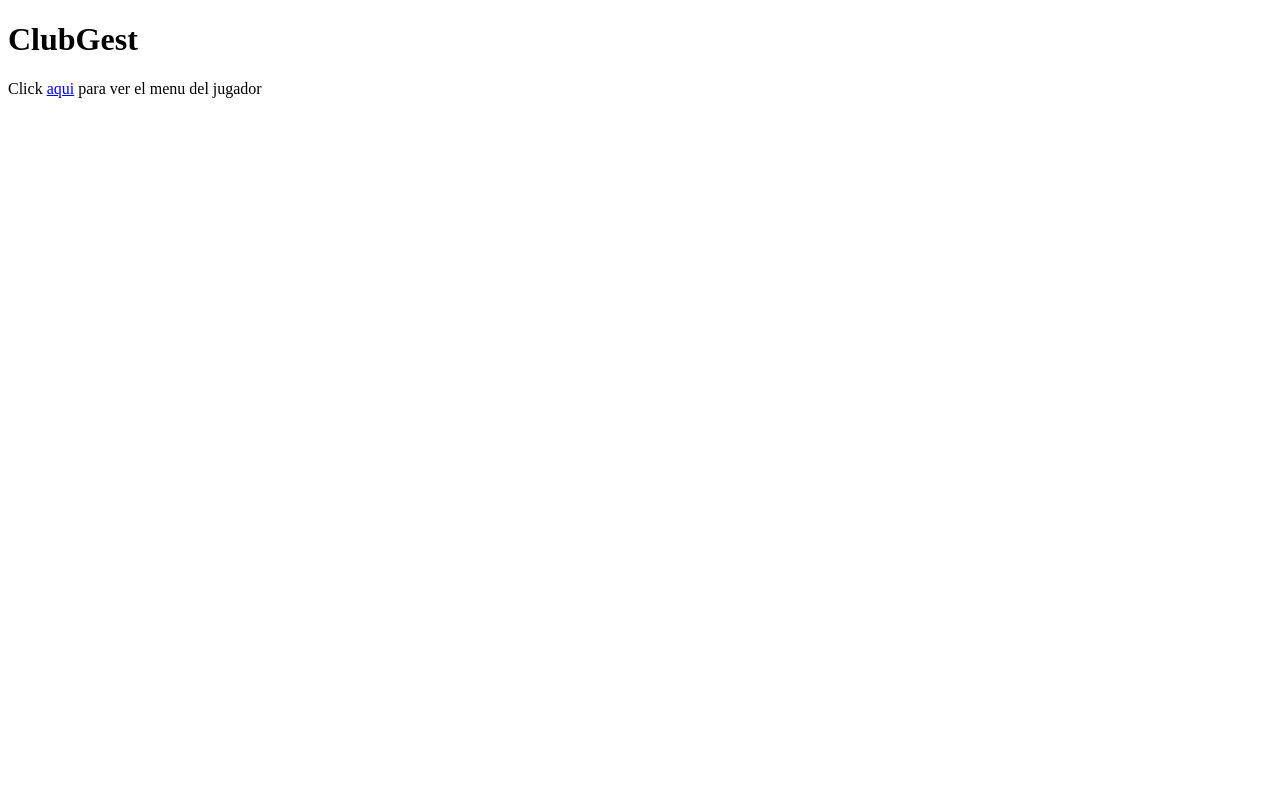
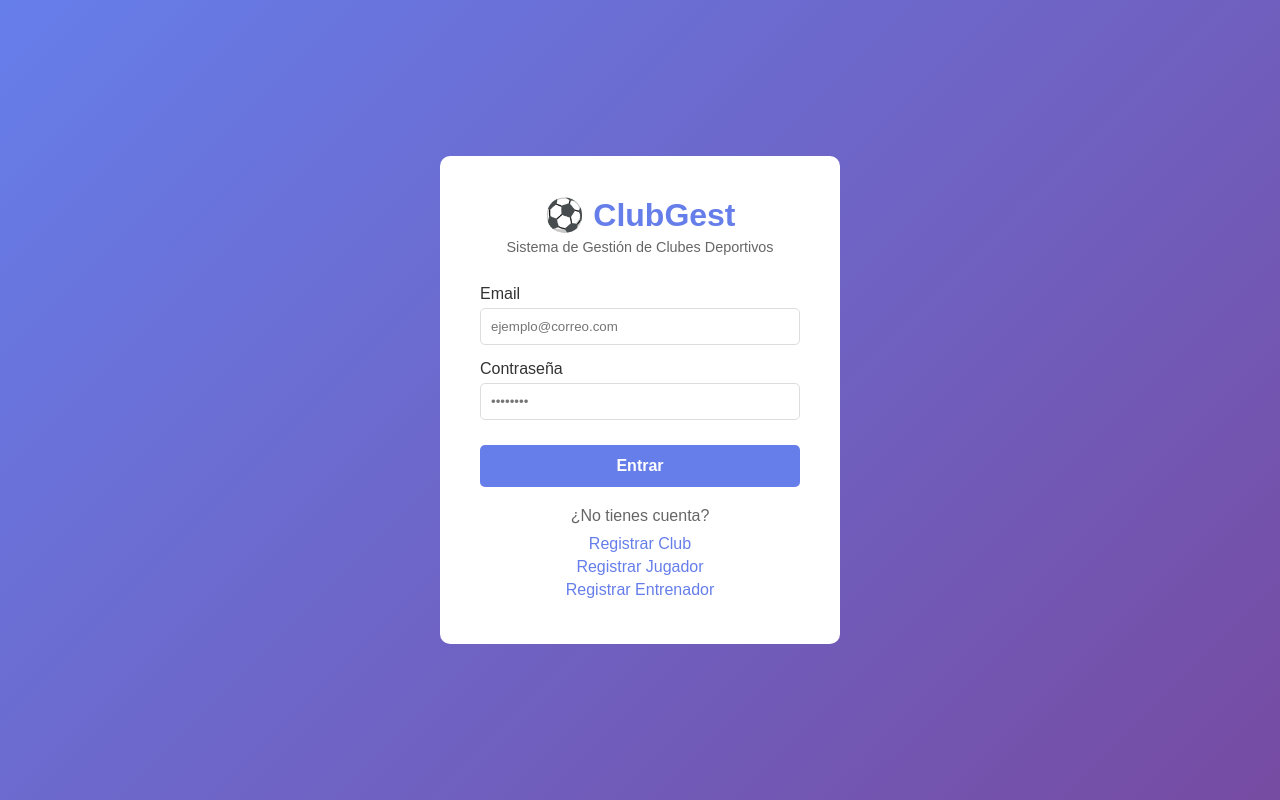
Before and after one commit to chipsentinel/ClubGest, a plain HTML site: page frontend/index.html in a window 1280 px wide. Drawn offline with Linux system fonts and the light colour scheme.

Commit message:
feat: Implementar páginas de login y registro

```diff
--- a/frontend/index.html
+++ b/frontend/index.html
@@ -1,10 +1,35 @@
 <!DOCTYPE html>
-<html>
-    <head>
-       <title>ClubGest</title>
-    </head>
-    <bod>
-        <h1>ClubGest</h1>
-        <p>Click <a href="./jugador.html">aqui</a> para ver el menu del jugador</p>
-    </bod>
+<html lang="es">
+<head>
+    <meta charset="UTF-8">
+    <title>ClubGest - Login</title>
+    <link rel="stylesheet" href="css/auth.css">
+</head>
+<body>
+    <div class="container">
+        <div class="logo">
+            <h1>⚽ ClubGest</h1>
+            <p>Sistema de Gestión de Clubes Deportivos</p>
+        </div>
+
+        <form>
+            <div class="form-group">
+                <label>Email</label>
+                <input type="email" placeholder="ejemplo@correo.com" required>
+            </div>
+            <div class="form-group">
+                <label>Contraseña</label>
+                <input type="password" placeholder="••••••••" required>
+            </div>
+            <button type="button" class="btn" onclick="location.href='pages/dashboard.html'">Entrar</button>
+        </form>
+
+        <div class="links">
+            <p>¿No tienes cuenta?</p>
+            <a href="pages/register-club.html">Registrar Club</a>
+            <a href="pages/register-jugador.html">Registrar Jugador</a>
+            <a href="pages/register-entrenador.html">Registrar Entrenador</a>
+        </div>
+    </div>
+</body>
 </html>
```
